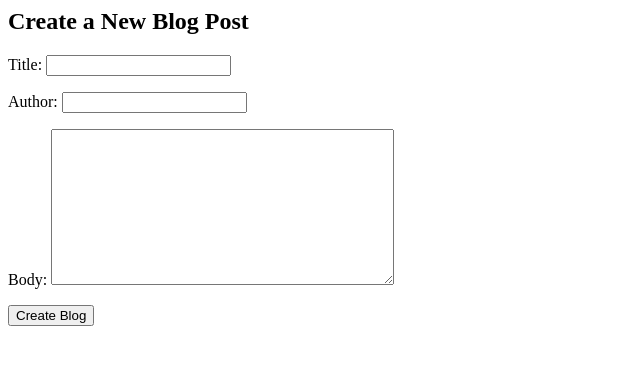
After one commit to Emenike-christopher/Assignment, a Django app: page /create/ in a window 1280 px wide. The commit adds this page. Shown: the top 365 px of the page, without its empty margins (0-640 px from the left). Run offline with Django 5.2, Linux system fonts and the light colour scheme.

Commit message:
second commit

```diff
--- a/blogs/admin.py
+++ b/blogs/admin.py
@@ -4,5 +4,9 @@ from .models import BlogPost
 class BlogPostAdmin(admin.ModelAdmin):
     list_display = ['id', 'title','author','body', 'date_created']
 
+    def save_model(self, request, obj, form, change):
+        obj.author = request.user
+        super().save_model(request, obj, form, change)
+
 
 admin.site.register(BlogPost,BlogPostAdmin)
--- /dev/null
+++ b/blogs/forms.py
@@ -0,0 +1,8 @@
+from django import forms
+from .models import BlogPost
+
+
+class BlogForm(forms.ModelForm):
+    class Meta:
+        model = BlogPost
+        fields = '__all__'
--- a/blogs/models.py
+++ b/blogs/models.py
@@ -2,9 +2,12 @@ from django.db import models
 
 class BlogPost(models.Model):
    title = models.CharField(max_length=100)
-   author = models.CharField(max_length=50)
+   author = models.CharField(max_length=50, blank=True,)
    body = models.TextField()
    date_created = models.DateTimeField(auto_now_add=True)
 
+
+   class Meta:
+      ordering = ['-date_created']
    def __str__(self):
      return self.title
--- /dev/null
+++ b/blogs/templates/blogs/create_blog.html
@@ -0,0 +1,8 @@
+{% block content %}
+    <h2>Create a New Blog Post</h2>
+    <form method="POST">
+        {% csrf_token %}
+        {{ form.as_p }}
+        <button type="submit">Create Blog</button>
+    </form>
+{% endblock content %}
--- a/blogs/templates/blogs/home.html
+++ b/blogs/templates/blogs/home.html
@@ -1,10 +1,8 @@
 {% block content %}
     {% for blog in blogs %}
         <section>
-            <h3>{{ blog.title }}</h3>
-            <p>{{ blog.author }}</p>
-            <p>{{ blog.body }}</p>
-            <p>{{ blog.date_created }}</p>
+            <h3><a href="{% url 'blog_detail' blog.id %}">{{ blog.title }}</a></h3>
+
         </section>
     {% endfor %}
 {% endblock content %}
--- a/blogs/urls.py
+++ b/blogs/urls.py
@@ -1,5 +1,9 @@
 from django.urls import path
 from . import views
 urlpatterns = [
-    path('',views.home, name='home')
+    path('', views.home, name='home'),
+    path('blogs/<int:blog_id>/', views.blog_detail, name='blog_detail'),
+    path('create/', views.create_blog, name='create_blog'),
+    path('update/<int:blog_id>/', views.update_blog, name='update_blog'),
+    path('delete/<int:blog_id>/', views.delete_blog, name='delete_blog'),
 ]
--- a/blogs/views.py
+++ b/blogs/views.py
@@ -1,8 +1,53 @@
-from django.shortcuts import render
+from django.shortcuts import render, get_object_or_404
 from.models import BlogPost
-
+from .forms import BlogForm
+from django.shortcuts import redirect
 
 def home(request):
     blogs = BlogPost.objects.all()
     context = {'blogs': blogs}
     return render(request,'blogs/home.html', context=context)
+
+def blog_detail(request, blog_id):
+    blog = get_object_or_404 (BlogPost, id=blog_id)
+    #blog = BlogPost.objects.get(id=blog_id)
+    context = {'blog': blog}
+    return render(request, template_name = 'blogs/blog_detail.html', context=context)
+
+def create_blog(request):
+    if request.method == 'POST':
+        form = BlogForm(data=request.POST)
+        if form.is_valid():
+            new_blog = form.save(commit=False)
+            new_blog.author = request.user.username
+            new_blog.save()
+            form.save()
+            return redirect('home')
+    else:
+        form = BlogForm()
+        context = {'form': form}
+    return render(request, template_name='blogs/create_blog.html', context=context)
+
+def update_blog(request, blog_id):
+    blog = get_object_or_404(BlogPost, id=blog_id)
+    if request.method == 'POST':
+        form = BlogForm(data=request.POST, instance=blog)
+        if form.is_valid():
+            edited_blog = form.save(commit=False)
+            if not edited_blog.author:
+                edited_blog.author = request.user
+            edited_blog.save()
+            return redirect('blog_detail', blog_id=blog.id)
+    else:
+        form = BlogForm(instance=blog)
+        context = {'form': form, 'blog': blog}
+        return render(request,'blogs/update_blog.html', context=context)
+
+def delete_blog(request, blog_id):
+    blog = get_object_or_404(BlogPost, id=blog_id)
+    if request.method == 'POST':
+        blog.delete()
+        return redirect('home')
+    else:
+     context = {'blog': blog}
+    return render(request, 'blogs/delete_blog.html', context=context)
```
Also changed, not shown: blogs/templates/blogs/blog_detail.html (added, +9 -0 lines), blogs/templates/blogs/delete_blog.html (added, +12 -0 lines), blogs/templates/blogs/update_blog.html (added, +8 -0 lines), blogs/migrations/0002_alter_blogpost_author.py (added), db.sqlite3.
